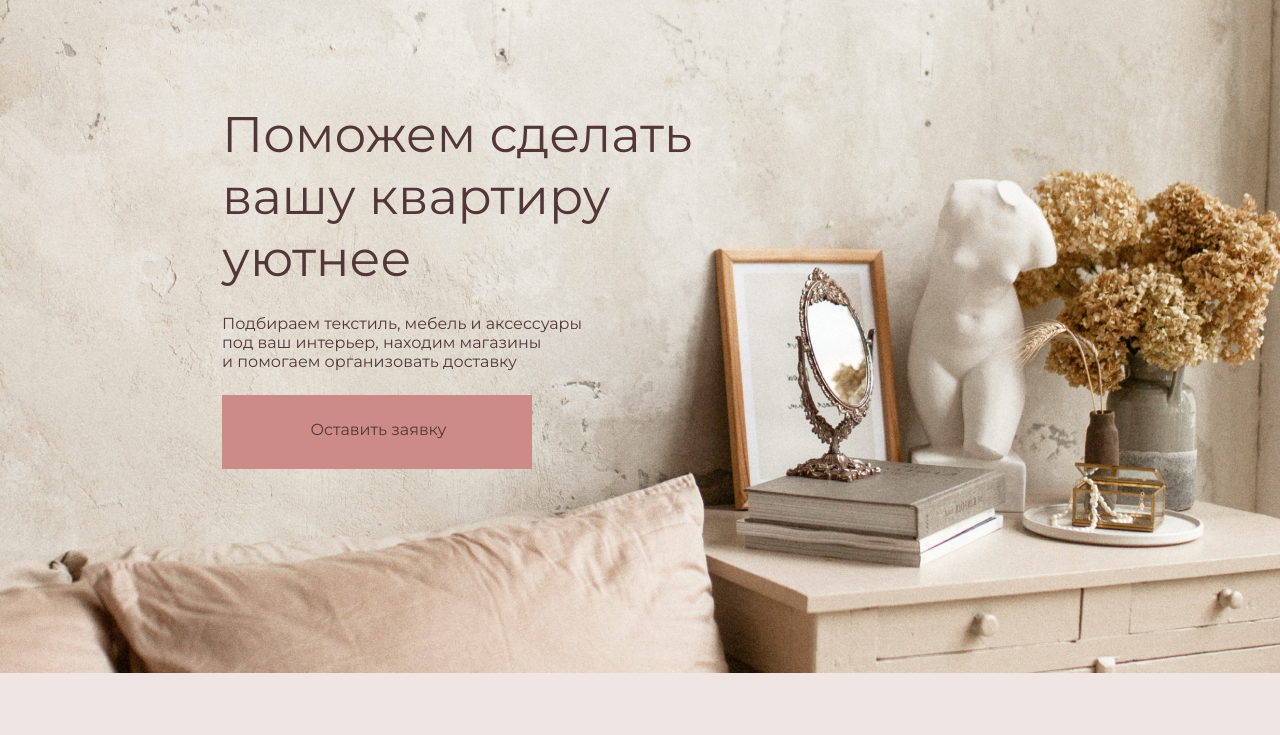
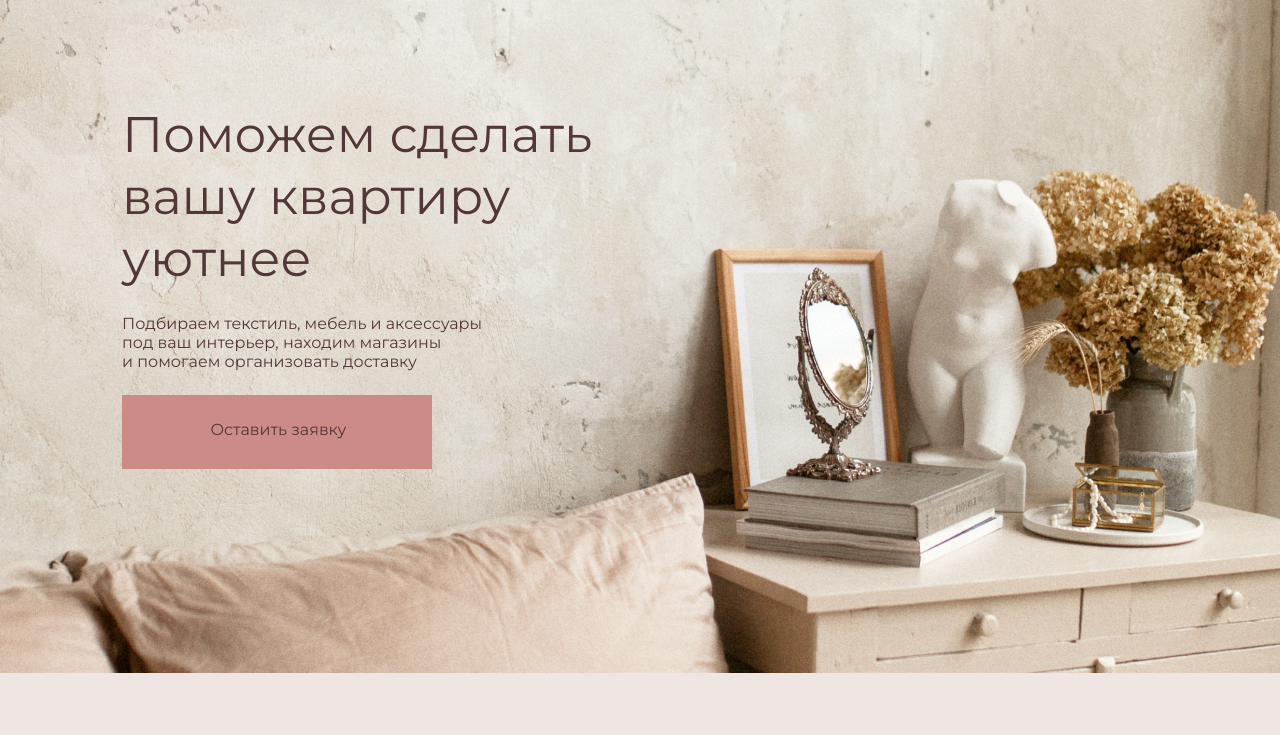
Before and after one commit to LanSvetyk/marafon, a plain HTML site: page index.html in a window 1280 px wide. Shown: the part 42-777 px from the top of the page. Drawn offline with Linux system fonts and the light colour scheme.

Commit message:
Update style.css

```diff
--- a/css/style.css
+++ b/css/style.css
@@ -76,7 +76,7 @@ img {
 
  .header-content {
    width: 534px;
-   margin-left: 182px;
+   margin-left: 82px;
    margin-top: 94px;
  }
 
```
